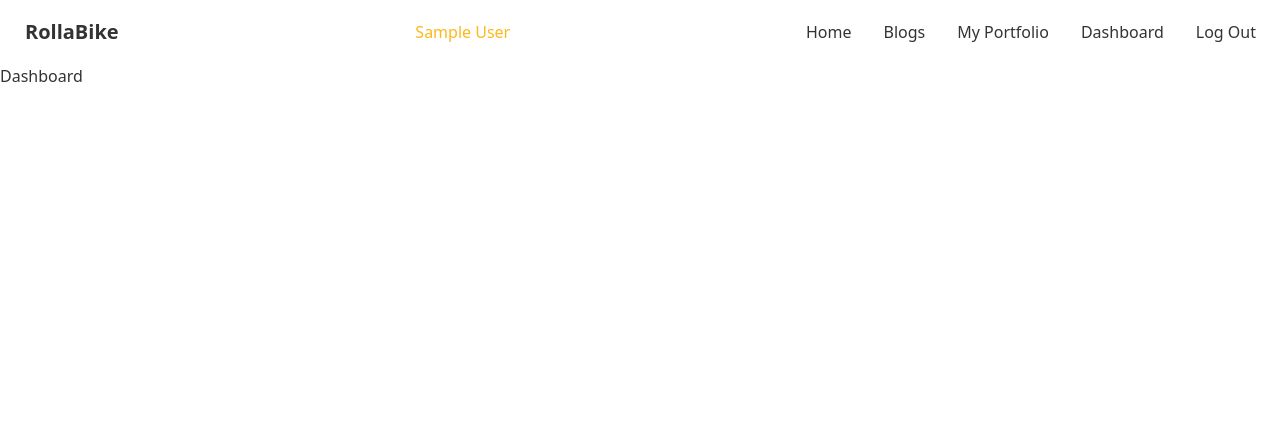
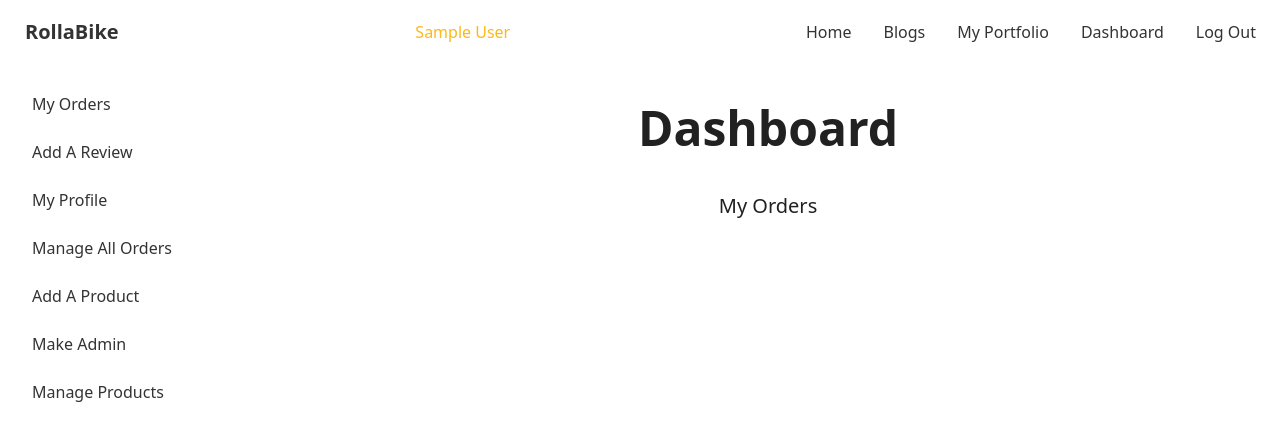
Before and after one commit to mdsaifullah365/rollabike-client-side, a React (Create React App) app: page /dashboard in a window 1280 px wide. Shown: the top 440 px of the page. Built offline with nearby package versions, Linux system fonts and the light colour scheme; no server answers; sample sign-in values are in the browser's storage.

Commit message:
add simple dashboard with nasted routes setup

```diff
--- a/src/App.js
+++ b/src/App.js
@@ -1,36 +1,51 @@
-import { Route, Routes } from 'react-router-dom';
-import { ToastContainer } from 'react-toastify';
-import Blogs from './Pages/Blogs/Blogs';
-import Dashboard from './Pages/Dashboard/Dashboard';
-import Home from './Pages/Home/Home';
-import Login from './Pages/Login/Login';
-import MyPortfolio from './Pages/MyPortfolio/MyPortfolio';
-import Navbar from './Pages/Shared/Navbar';
-import Signup from './Pages/Signup/Signup';
-import 'react-toastify/dist/ReactToastify.css';
-import RequireAuth from './Pages/Shared/RequireAuth';
-import Purchase from './Pages/Home/Purchase';
+import { Route, Routes } from "react-router-dom";
+import { ToastContainer } from "react-toastify";
+import Blogs from "./Pages/Blogs/Blogs";
+import Dashboard from "./Pages/Dashboard/Dashboard";
+import Home from "./Pages/Home/Home";
+import Login from "./Pages/Login/Login";
+import MyPortfolio from "./Pages/MyPortfolio/MyPortfolio";
+import Navbar from "./Pages/Shared/Navbar";
+import Signup from "./Pages/Signup/Signup";
+import "react-toastify/dist/ReactToastify.css";
+import RequireAuth from "./Pages/Shared/RequireAuth";
+import Purchase from "./Pages/Home/Purchase";
+import MyOrders from "./Pages/Dashboard/MyOrders";
+import AddReview from "./Pages/Dashboard/AddReview";
+import MyProfile from "./Pages/Dashboard/MyProfile";
+import ManageOrders from "./Pages/Dashboard/ManageOrders";
+import AddProduct from "./Pages/Dashboard/AddProduct";
+import MakeAdmin from "./Pages/Dashboard/MakeAdmin";
+import ManageProducts from "./Pages/Dashboard/ManageProducts";
 
 function App() {
   return (
     <>
       <Navbar />
       <Routes>
-        <Route path='/' element={<Home />} />
-        <Route path='/blogs' element={<Blogs />} />
-        <Route path='/myPortfolio' element={<MyPortfolio />} />
+        <Route path="/" element={<Home />} />
+        <Route path="/blogs" element={<Blogs />} />
+        <Route path="/myPortfolio" element={<MyPortfolio />} />
         <Route
-          path='/dashboard'
+          path="/dashboard"
           element={
             <RequireAuth>
               <Dashboard />
             </RequireAuth>
           }
-        />
-        <Route path='/login' element={<Login />} />
-        <Route path='/signup' element={<Signup />} />
+        >
+          <Route index element={<MyOrders />} />
+          <Route path="addReview" element={<AddReview />} />
+          <Route path="myProfile" element={<MyProfile />} />
+          <Route path="manageOrders" element={<ManageOrders />} />
+          <Route path="addProduct" element={<AddProduct />} />
+          <Route path="makeAdmin" element={<MakeAdmin />} />
+          <Route path="manageProducts" element={<ManageProducts />} />
+        </Route>
+        <Route path="/login" element={<Login />} />
+        <Route path="/signup" element={<Signup />} />
         <Route
-          path='/purchase/:id'
+          path="/purchase/:id"
           element={
             <RequireAuth>
               <Purchase />
--- /dev/null
+++ b/src/Pages/Dashboard/AddProduct.js
@@ -0,0 +1,9 @@
+import React from "react";
+
+const AddProduct = () => {
+  return (
+    <div className="text-center text-xl text-accent mt-10">Add Product</div>
+  );
+};
+
+export default AddProduct;
--- /dev/null
+++ b/src/Pages/Dashboard/AddReview.js
@@ -0,0 +1,9 @@
+import React from "react";
+
+const AddReview = () => {
+  return (
+    <div className="text-center text-xl text-accent mt-10">Add Review</div>
+  );
+};
+
+export default AddReview;
--- a/src/Pages/Dashboard/Dashboard.js
+++ b/src/Pages/Dashboard/Dashboard.js
@@ -1,7 +1,46 @@
-import React from 'react';
+import React from "react";
+import { Link, Outlet } from "react-router-dom";
 
 const Dashboard = () => {
-  return <div>Dashboard</div>;
+  return (
+    <div className="drawer drawer-mobile">
+      <input id="dashboard-drawer" type="checkbox" className="drawer-toggle" />
+      <div className="drawer-content">
+        <h2 className="text-5xl text-accent text-center font-bold mt-10">
+          Dashboard
+        </h2>
+        <Outlet />
+      </div>
+      <div className="drawer-side">
+        <label htmlFor="dashboard-drawer" className="drawer-overlay"></label>
+        <ul className="menu p-4 overflow-y-auto w-64 bg-base-100 text-base-content">
+          {/* <!-- Sidebar content here --> */}
+          <li>
+            <Link to="/dashboard">My Orders</Link>
+          </li>
+          <li>
+            <Link to="/dashboard/addReview">Add A Review</Link>
+          </li>
+          <li>
+            <Link to="/dashboard/myProfile">My Profile</Link>
+          </li>
+
+          <li>
+            <Link to="/dashboard/manageOrders">Manage All Orders</Link>
+          </li>
+          <li>
+            <Link to="/dashboard/addProduct">Add A Product</Link>
+          </li>
+          <li>
+            <Link to="/dashboard/makeAdmin">Make Admin</Link>
+          </li>
+          <li>
+            <Link to="/dashboard/manageProducts">Manage Products</Link>
+          </li>
+        </ul>
+      </div>
+    </div>
+  );
 };
 
 export default Dashboard;
--- /dev/null
+++ b/src/Pages/Dashboard/MakeAdmin.js
@@ -0,0 +1,9 @@
+import React from "react";
+
+const MakeAdmin = () => {
+  return (
+    <div className="text-center text-xl text-accent mt-10">Make Admin</div>
+  );
+};
+
+export default MakeAdmin;
--- /dev/null
+++ b/src/Pages/Dashboard/ManageOrders.js
@@ -0,0 +1,9 @@
+import React from "react";
+
+const ManageOrders = () => {
+  return (
+    <div className="text-center text-xl text-accent mt-10">Manage Orders</div>
+  );
+};
+
+export default ManageOrders;
--- /dev/null
+++ b/src/Pages/Dashboard/ManageProducts.js
@@ -0,0 +1,9 @@
+import React from "react";
+
+const ManageProducts = () => {
+  return (
+    <div className="text-center text-xl text-accent mt-10">Manage Products</div>
+  );
+};
+
+export default ManageProducts;
--- /dev/null
+++ b/src/Pages/Dashboard/MyOrders.js
@@ -0,0 +1,7 @@
+import React from "react";
+
+const MyOrders = () => {
+  return <div className="text-center text-xl text-accent mt-10">My Orders</div>;
+};
+
+export default MyOrders;
--- /dev/null
+++ b/src/Pages/Dashboard/MyProfile.js
@@ -0,0 +1,9 @@
+import React from "react";
+
+const MyProfile = () => {
+  return (
+    <div className="text-center text-xl text-accent mt-10">My Profile</div>
+  );
+};
+
+export default MyProfile;
--- a/src/Pages/Shared/Navbar.js
+++ b/src/Pages/Shared/Navbar.js
@@ -1,12 +1,16 @@
-import { signOut } from 'firebase/auth';
-import React from 'react';
-import { useAuthState } from 'react-firebase-hooks/auth';
-import { Link } from 'react-router-dom';
-import auth from '../../firebase.init';
+import { signOut } from "firebase/auth";
+import React from "react";
+import { useAuthState } from "react-firebase-hooks/auth";
+import { Link, useLocation } from "react-router-dom";
+import auth from "../../firebase.init";
 
 const Navbar = () => {
   // useAuthState
   const [user] = useAuthState(auth);
+
+  // Path
+  const location = useLocation();
+  const path = location.pathname;
 
   // Event Handler (Log Out)
   const logOut = () => {
@@ -15,19 +19,19 @@ const Navbar = () => {
   const navLinks = (
     <>
       <li>
-        <Link to='/'>Home</Link>
+        <Link to="/">Home</Link>
       </li>
       <li>
-        <Link to='/blogs'>Blogs</Link>
+        <Link to="/blogs">Blogs</Link>
       </li>
       <li>
-        <Link to='/myPortfolio'>My Portfolio</Link>
+        <Link to="/myPortfolio">My Portfolio</Link>
       </li>
 
       {user ? (
         <>
           <li>
-            <Link to='/dashboard'>Dashboard</Link>
+            <Link to="/dashboard">Dashboard</Link>
           </li>
           <li>
             <button onClick={logOut}>Log Out</button>
@@ -36,51 +40,76 @@ const Navbar = () => {
       ) : (
         <>
           <li>
-            <Link to='/login'>Login</Link>
+            <Link to="/login">Login</Link>
           </li>
           <li>
-            <Link to='/signup'>Sign Up</Link>
+            <Link to="/signup">Sign Up</Link>
           </li>
         </>
       )}
     </>
   );
   return (
-    <div className='navbar justify-between bg-white sticky top-0 z-10'>
+    <div className="navbar justify-between bg-white sticky top-0 z-10">
       <div>
-        <div className='dropdown'>
-          <label tabIndex='0' className='btn btn-ghost lg:hidden'>
+        <div className="dropdown">
+          <label tabIndex="0" className="btn btn-ghost lg:hidden">
             <svg
-              xmlns='http://www.w3.org/2000/svg'
-              className='h-5 w-5'
-              fill='none'
-              viewBox='0 0 24 24'
-              stroke='currentColor'>
+              xmlns="http://www.w3.org/2000/svg"
+              className="h-5 w-5"
+              fill="none"
+              viewBox="0 0 24 24"
+              stroke="currentColor"
+            >
               <path
-                strokeLinecap='round'
-                strokeLinejoin='round'
-                strokeWidth='2'
-                d='M4 6h16M4 12h8m-8 6h16'
+                strokeLinecap="round"
+                strokeLinejoin="round"
+                strokeWidth="2"
+                d="M4 6h16M4 12h8m-8 6h16"
               />
             </svg>
           </label>
 
           <ul
-            tabIndex='0'
-            className='menu menu-compact dropdown-content mt-3 p-2 shadow bg-base-100 rounded-box w-52'>
+            tabIndex="0"
+            className="menu menu-compact dropdown-content mt-3 p-2 shadow bg-base-100 rounded-box w-52"
+          >
             {navLinks}
           </ul>
         </div>
-        <Link to='/' className='btn btn-ghost normal-case text-xl'>
+        <Link to="/" className="btn btn-ghost normal-case text-xl">
           RollaBike
         </Link>
       </div>
 
-      {user && <p className='text-primary'>{user?.displayName}</p>}
+      {user && <p className="text-primary">{user?.displayName}</p>}
 
-      <div className='hidden lg:flex'>
-        <ul className='menu menu-horizontal p-0'>{navLinks}</ul>
+      <div className="hidden lg:flex">
+        <ul className="menu menu-horizontal p-0">{navLinks}</ul>
       </div>
+
+      {path.includes("/dashboard") && (
+        <label
+          tabIndex="1"
+          className="btn btn-ghost drawer-button lg:hidden"
+          htmlFor="dashboard-drawer"
+        >
+          <svg
+            xmlns="http://www.w3.org/2000/svg"
+            className="h-5 w-5"
+            fill="none"
+            viewBox="0 0 24 24"
+            stroke="currentColor"
+          >
+            <path
+              strokeLinecap="round"
+              strokeLinejoin="round"
+              strokeWidth="2"
+              d="M4 6h16M4 12h8m-8 6h16"
+            />
+          </svg>
+        </label>
+      )}
     </div>
   );
 };
```
